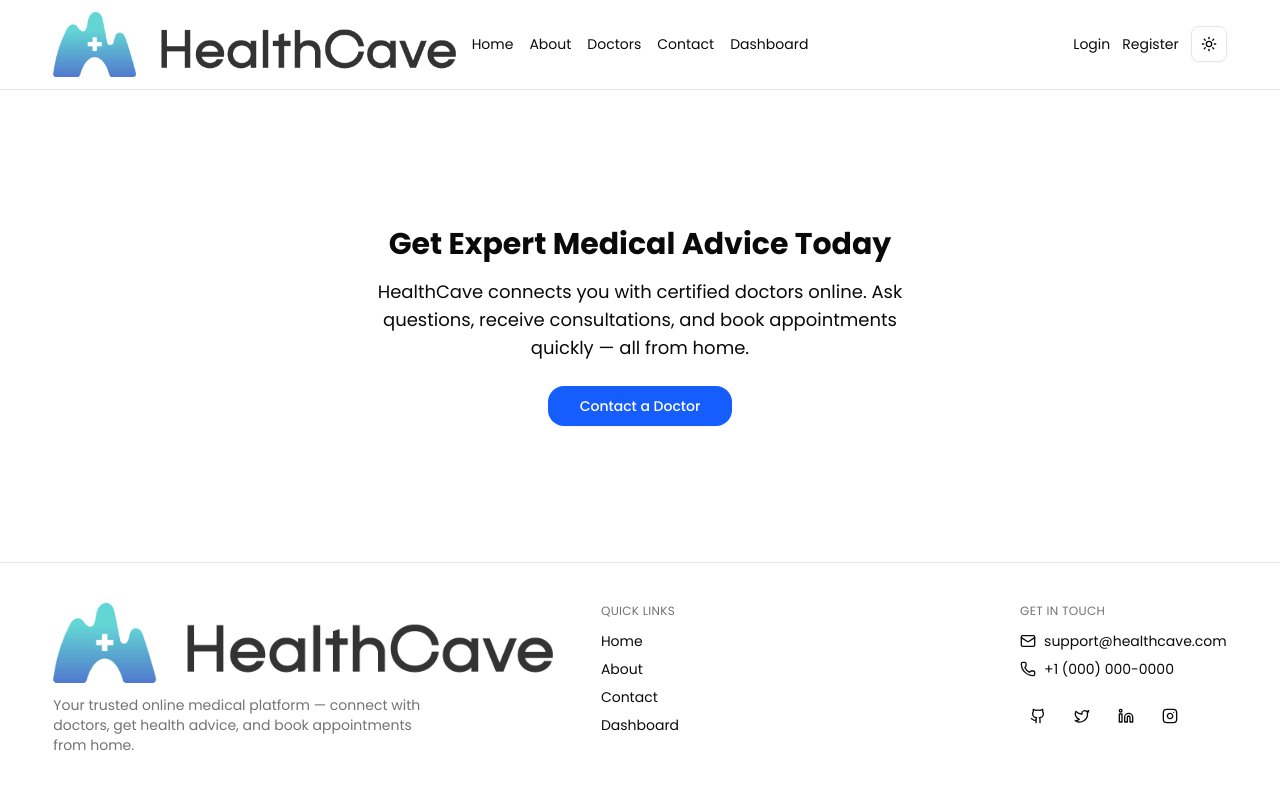
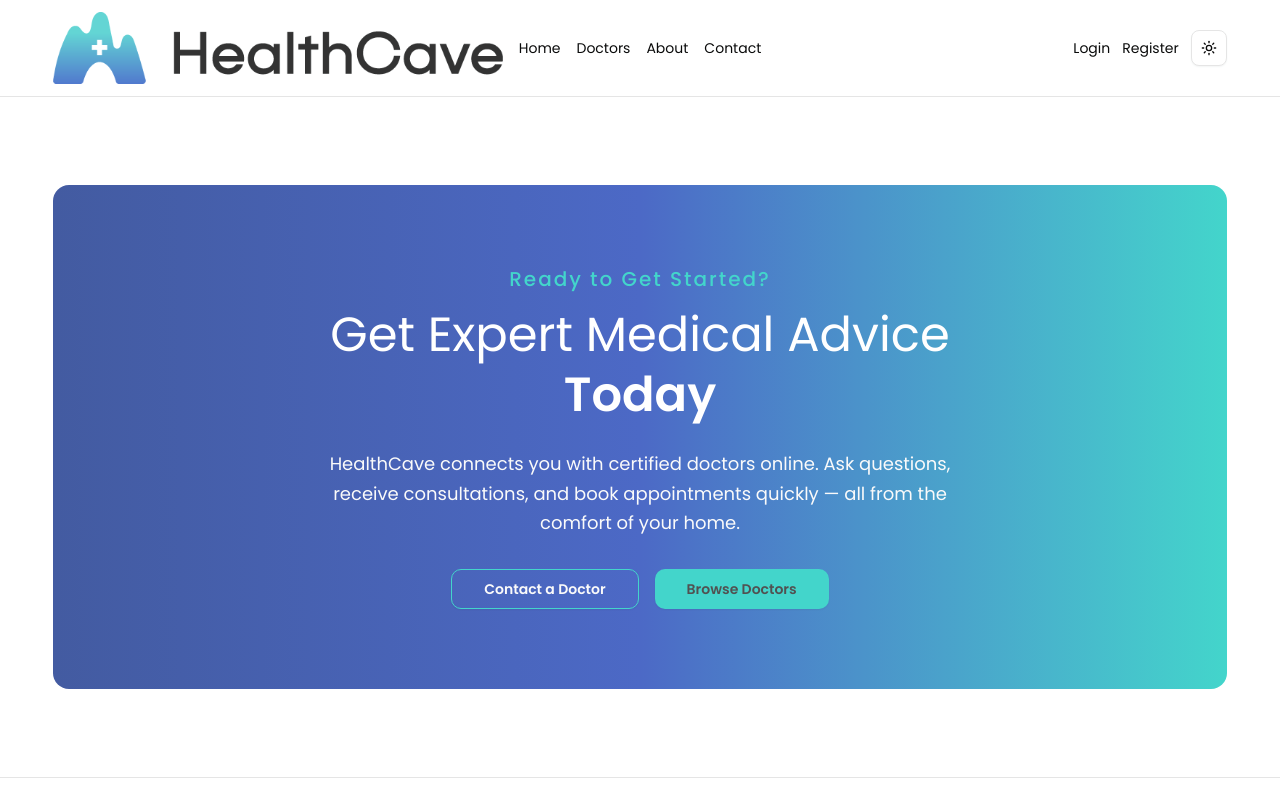
Before and after one commit to hsanik/Health-Cave, a Next.js app: page /home/cta in a window 1280 px wide. Shown: the top 796 px of the page. Built offline with nearby package versions, Linux system fonts and the light colour scheme.

Commit message:
update and redesign CTA section

```diff
--- a/src/app/home/cta/page.jsx
+++ b/src/app/home/cta/page.jsx
@@ -4,24 +4,47 @@ import { Button } from "@/components/ui/button";
 import Link from "next/link";
 
 export default function CTA() {
+  return (
+    <section className="relative py-20 w-full flex items-center justify-center rounded-2xl overflow-hidden my-16">
+      {/* Background with gradient overlay */}
+      <div className="absolute inset-0 bg-gradient-to-r from-[#435ba1] via-[#4c69c6] to-[#43d5cb]"></div>
 
-  return (
-    <section className="py-16 flex flex-col items-center text-center mx-auto my-12">
-      <h2 className="text-3xl font-bold mb-4">
-        Get Expert Medical Advice Today
+      {/* Content */}
+      <article className="relative z-10 max-w-4xl px-6 lg:px-16 text-center">
+        <header>
+          <h2 className="text-[#43d5cb] text-xl pb-3 tracking-widest font-medium">
+            Ready to Get Started?
           </h2>
-      <p className="mb-6 text-lg max-w-xl">
+          <h2 className="text-3xl lg:text-5xl font-light text-white leading-tight mb-6">
+            Get Expert Medical Advice <br />
+            <span className="font-semibold">Today</span>
+          </h2>
+        </header>
+
+        <p className="text-base lg:text-lg text-[#fafafa] max-w-2xl mx-auto mb-8 leading-relaxed">
           HealthCave connects you with certified doctors online. Ask questions,
-        receive consultations, and book appointments quickly — all from home.
+          receive consultations, and book appointments quickly — all from the comfort of your home.
         </p>
+
+        <div className="flex flex-col sm:flex-row gap-4 justify-center items-center">
           <Link href="/contact">
             <Button
               size="lg"
-          className="rounded-2xl px-8 cursor-pointer bg-blue-600 hover:bg-blue-700 text-white"
+              className="px-8 py-3 cursor-pointer rounded-lg font-semibold transition border bg-transparent border-[#43d5cb] text-[#fafafa] hover:bg-[#fafafa] hover:text-[#515151] hover:border-transparent"
             >
               Contact a Doctor
             </Button>
           </Link>
+          <Link href="/doctors">
+            <Button
+              size="lg"
+              className="px-8 py-3 cursor-pointer rounded-lg font-semibold transition bg-[#43d5cb] text-[#515151] hover:bg-[#fafafa] hover:text-[#515151] border-0"
+            >
+              Browse Doctors
+            </Button>
+          </Link>
+        </div>
+      </article>
     </section>
   );
 }
--- a/src/components/nav/navbar.jsx
+++ b/src/components/nav/navbar.jsx
@@ -1,18 +1,19 @@
 'use client'
 
 import Link from 'next/link'
+import { usePathname } from 'next/navigation'
 import { useEffect, useState } from 'react'
 import { Button } from '@/components/ui/button'
 import { Moon, Sun, Menu, X } from 'lucide-react'
 import Image from 'next/image'
 
 const mainLinks = [
-  { href: '/', label: 'Home' },
-  { href: '/about', label: 'About' },
-  { href: '/doctors', label: 'Doctors' },
-  { href: '/contact', label: 'Contact' },
-  { href: '/dashboard', label: 'Dashboard' },
-]
+  { href: "/", label: "Home" },
+  { href: "/doctors", label: "Doctors" },
+  { href: "/about", label: "About" },
+  { href: "/contact", label: "Contact" },
+  // { href: "/dashboard", label: "Dashboard" },
+];
 
 const authLinks = [
   { href: '/login', label: 'Login' },
@@ -22,6 +23,7 @@ const authLinks = [
 export default function Navbar() {
   const [isDark, setIsDark] = useState(false)
   const [open, setOpen] = useState(false)
+  const pathname = usePathname()
 
   useEffect(() => {
     try {
@@ -49,6 +51,14 @@ export default function Navbar() {
     }
   }
 
+  // Helper function to check if a link is active
+  const isActiveLink = (href) => {
+    if (href === '/') {
+      return pathname === '/'
+    }
+    return pathname.startsWith(href)
+  }
+
   return (
     <header className="w-full sticky top-0 z-50 border-b bg-background/60 dark:bg-background/30 backdrop-blur-md supports-[backdrop-filter]:bg-background/30">
       <nav className="mx-auto w-11/12 grid grid-cols-[1fr_auto] md:grid-cols-[1fr_auto_1fr] items-center py-3 gap-4">
@@ -61,7 +71,15 @@ export default function Navbar() {
 
         <div className="hidden md:flex items-center justify-center gap-4 text-sm">
           {mainLinks.map(link => (
-            <Link key={link.href} href={link.href} className="hover:underline">
+            <Link
+              key={link.href}
+              href={link.href}
+              className={`transition-colors ${
+                isActiveLink(link.href)
+                  ? 'text-primary font-medium underline'
+                  : 'text-foreground hover:underline'
+              }`}
+            >
               {link.label}
             </Link>
           ))}
@@ -70,7 +88,15 @@ export default function Navbar() {
         <div className="flex items-center justify-end gap-2 md:gap-3 justify-self-end">
           <div className="hidden md:flex items-center gap-3">
             {authLinks.map(link => (
-              <Link key={link.href} href={link.href} className="text-sm hover:underline">
+              <Link
+                key={link.href}
+                href={link.href}
+                className={`text-sm transition-colors ${
+                  isActiveLink(link.href)
+                    ? 'text-primary font-medium underline'
+                    : 'text-foreground hover:underline'
+                }`}
+              >
                 {link.label}
               </Link>
             ))}
@@ -97,13 +123,31 @@ export default function Navbar() {
             <div className="rounded-xl border bg-background/70 dark:bg-background/30 backdrop-blur-md p-4">
               <div className="flex flex-col gap-3 text-sm">
                 {mainLinks.map(link => (
-                  <Link key={link.href} href={link.href} className="hover:underline" onClick={() => setOpen(false)}>
+                  <Link
+                    key={link.href}
+                    href={link.href}
+                    className={`transition-colors ${
+                      isActiveLink(link.href)
+                        ? 'text-primary font-medium underline'
+                        : 'text-foreground hover:underline'
+                    }`}
+                    onClick={() => setOpen(false)}
+                  >
                     {link.label}
                   </Link>
                 ))}
                 <div className="h-px bg-border my-1" />
                 {authLinks.map(link => (
-                  <Link key={link.href} href={link.href} className="hover:underline" onClick={() => setOpen(false)}>
+                  <Link
+                    key={link.href}
+                    href={link.href}
+                    className={`transition-colors ${
+                      isActiveLink(link.href)
+                        ? 'text-primary font-medium underline'
+                        : 'text-foreground hover:underline'
+                    }`}
+                    onClick={() => setOpen(false)}
+                  >
                     {link.label}
                   </Link>
                 ))}
```
Lines whose indentation alone changed are shown as unchanged.
